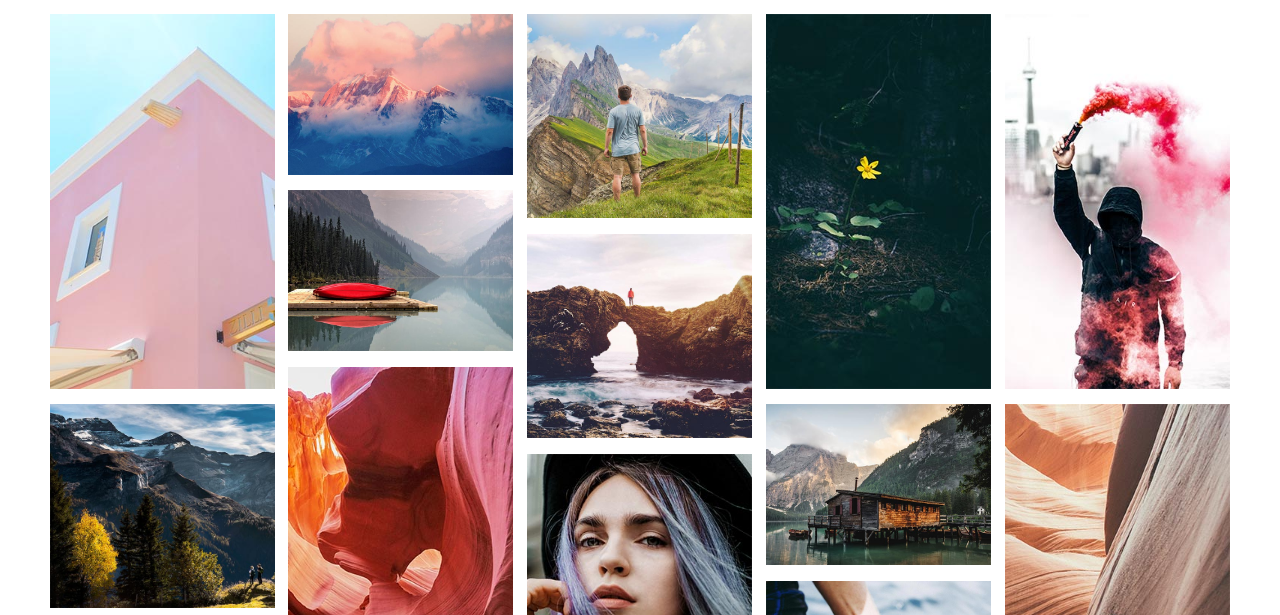
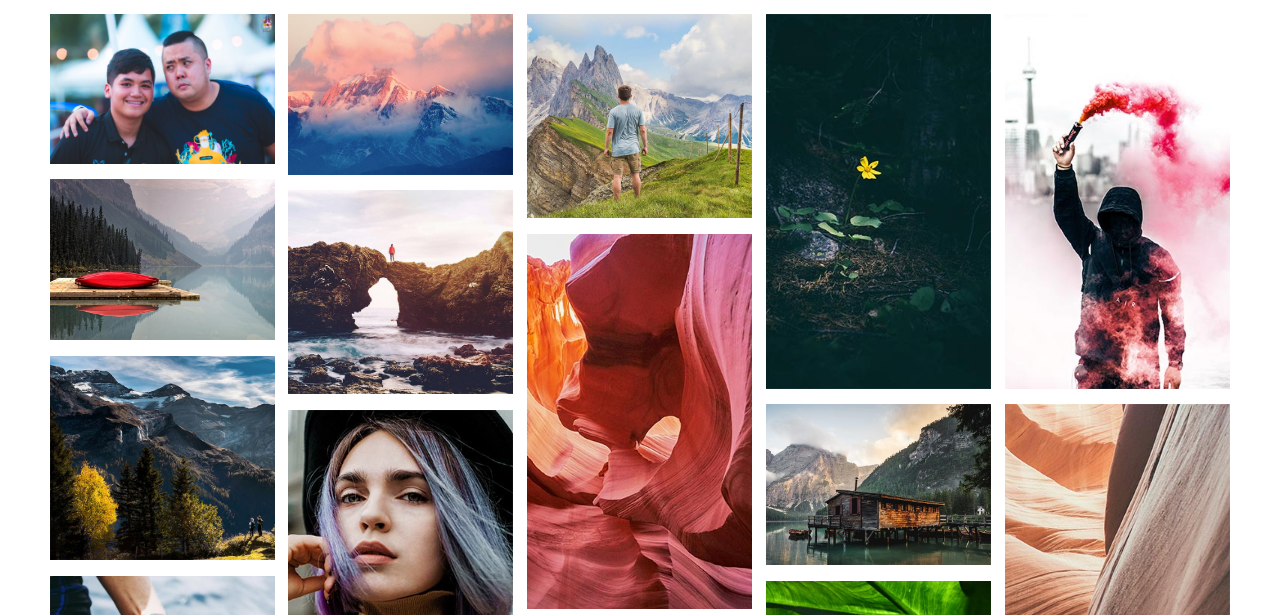
Before and after one commit to qweertygf/foto_477-202, a plain HTML site: page index.html in a window 1280 px wide. Shown: the part 53-668 px from the top of the page. Drawn offline with Linux system fonts and the light colour scheme; files whose address does not match are found by name.

Commit message:
update index.html

```diff
--- a/index.html
+++ b/index.html
@@ -33,7 +33,7 @@
 		<div class="p-grid-isotope">
 
 			<div class="p-item grid-sizer"><a class="venobox" href="images/porfolio-1-300x500.jpg">
-				<img src="images/porfolio-1-300x500.jpg" alt=""/></a></div>
+				<img src="images/kong.jpg" alt=""/></a></div>
 
 			<div class="p-item grid-sizer"><a class="venobox" href="images/porfolio-2-700x500.jpg">
 				<img src="images/porfolio-2-700x500.jpg" alt=""/></a></div>
```
Also changed, not shown: images/kong.jpg (added).
